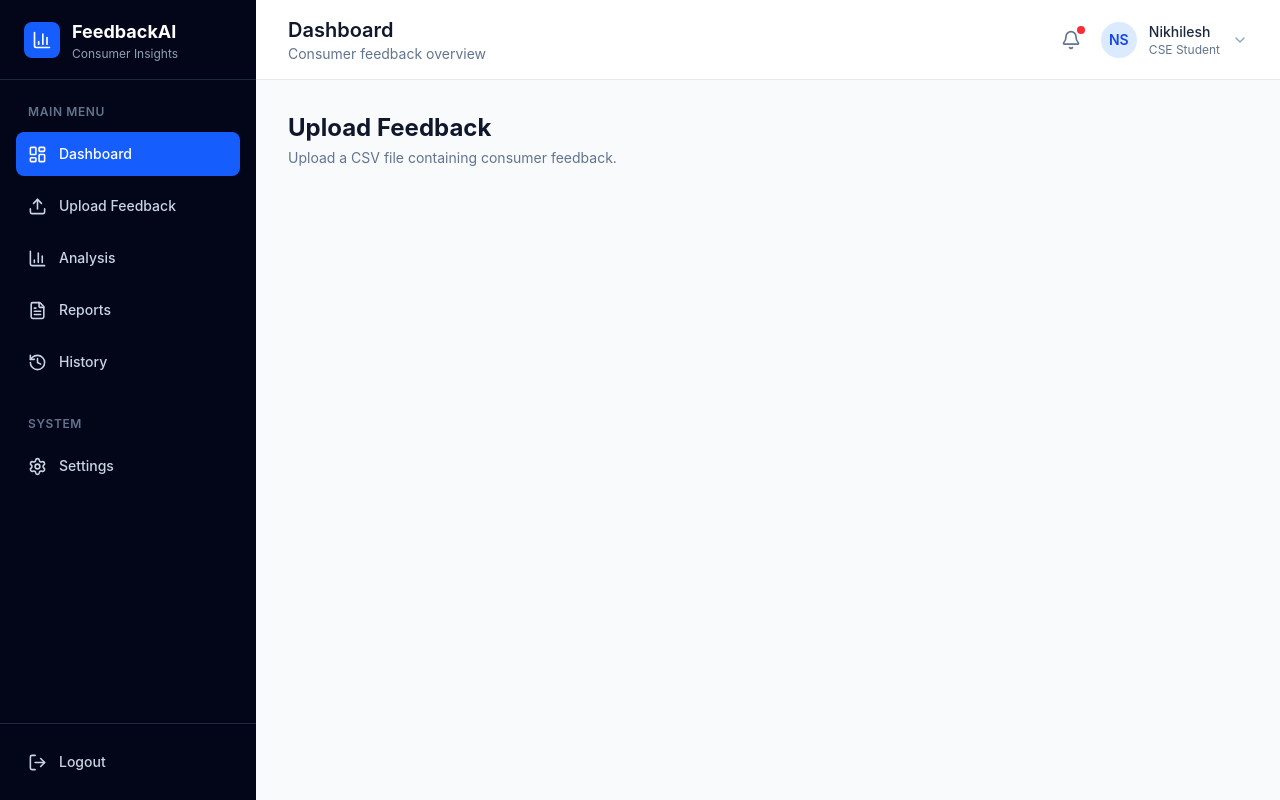
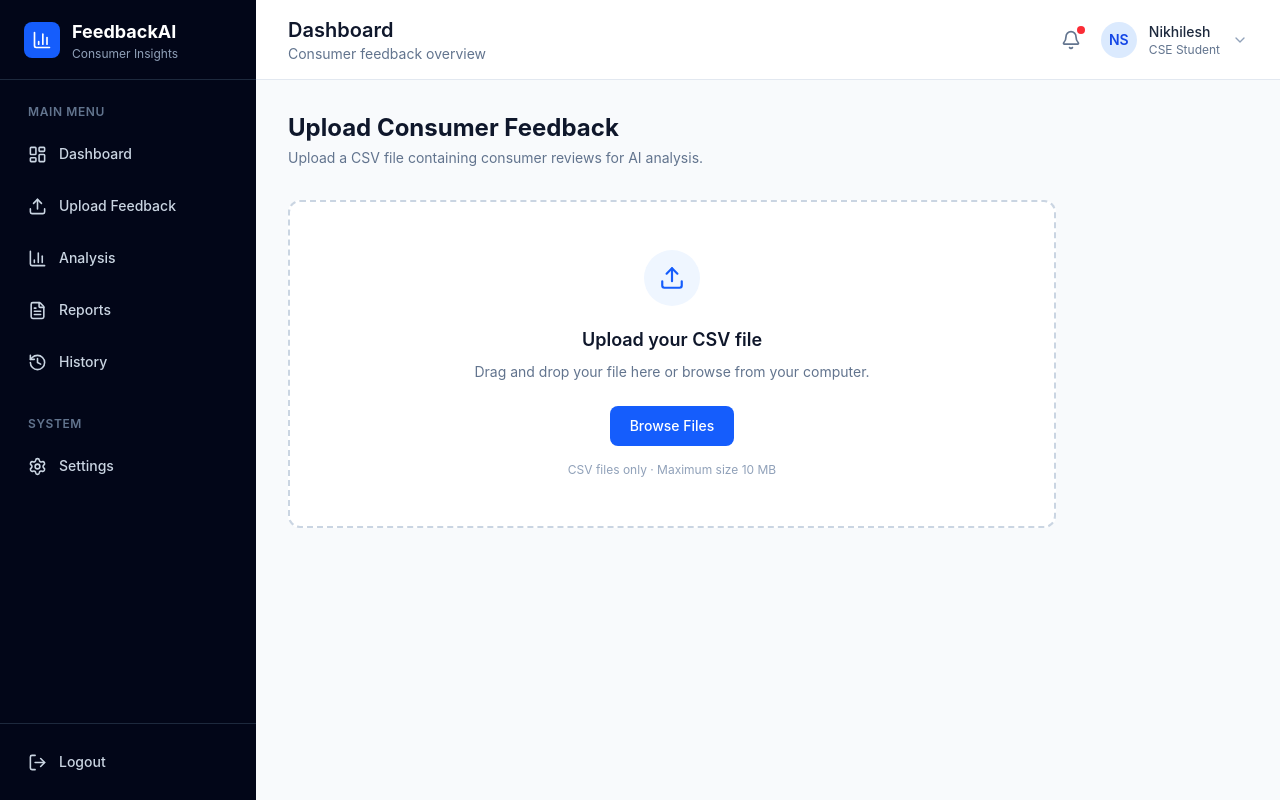
Before and after one commit to S19nikhilesh/ai-consumer-feedback-analysis, a React (Vite) app: page /upload in a window 1280 px wide. Built offline with nearby package versions, Linux system fonts and the light colour scheme.

Commit message:
Build feedback upload interface

```diff
--- a/src/components/Sidebar.jsx
+++ b/src/components/Sidebar.jsx
@@ -34,10 +34,12 @@ import { Link } from "react-router-dom";
           </p>
 
           <div className="space-y-2">
-            <button className="w-full flex items-center gap-3 px-3 py-3 rounded-lg bg-blue-600 text-white">
+            <Link
+              to="/"
+              className="w-full flex items-center gap-3 px-3 py-3 rounded-lg text-slate-300 hover:bg-slate-800 transition">
               <LayoutDashboard size={19} />
               <span className="text-sm font-medium">Dashboard</span>
-            </button>
+            </Link>
 
             <Link
               to="/upload"
--- a/src/pages/UploadFeedback.jsx
+++ b/src/pages/UploadFeedback.jsx
@@ -1,15 +1,141 @@
+import { useState } from "react";
+import { Upload, FileText, X } from "lucide-react";
+
 const UploadFeedback = () => {
-    return (
-      <div className="p-8">
+  const [file, setFile] = useState(null);
+
+  const handleFileChange = (e) => {
+    const selectedFile = e.target.files[0];
+
+    if (!selectedFile) return;
+
+    if (selectedFile.type !== "text/csv" && !selectedFile.name.endsWith(".csv")) {
+      alert("Please select a CSV file.");
+      return;
+    }
+
+    if (selectedFile.size > 10 * 1024 * 1024) {
+      alert("File size must be less than 10 MB.");
+      return;
+    }
+
+    setFile(selectedFile);
+  };
+
+  const removeFile = () => {
+    setFile(null);
+  };
+
+  return (
+    <div className="p-8">
+
+      {/* Page Header */}
+      <div className="mb-8">
         <h2 className="text-2xl font-bold text-slate-900">
-          Upload Feedback
+          Upload Consumer Feedback
         </h2>
 
         <p className="text-sm text-slate-500 mt-1">
-          Upload a CSV file containing consumer feedback.
+          Upload a CSV file containing consumer reviews for AI analysis.
         </p>
       </div>
-    );
-  };
 
-  export default UploadFeedback;
+
+      <div className="max-w-3xl">
+
+        {/* Upload Box */}
+        <div className="bg-white border-2 border-dashed border-slate-300 rounded-xl p-12 text-center">
+
+          <div className="h-14 w-14 mx-auto rounded-full bg-blue-50 flex items-center justify-center">
+            <Upload className="text-blue-600" size={26} />
+          </div>
+
+          <h3 className="mt-5 text-lg font-semibold text-slate-900">
+            Upload your CSV file
+          </h3>
+
+          <p className="text-sm text-slate-500 mt-2">
+            Drag and drop your file here or browse from your computer.
+          </p>
+
+
+          {/* Hidden File Input */}
+          <input
+            type="file"
+            accept=".csv"
+            id="fileInput"
+            className="hidden"
+            onChange={handleFileChange}
+          />
+
+
+          {/* Browse Button */}
+          <label
+            htmlFor="fileInput"
+            className="inline-block mt-6 px-5 py-2.5 bg-blue-600 text-white rounded-lg text-sm font-medium hover:bg-blue-700 transition cursor-pointer"
+          >
+            Browse Files
+          </label>
+
+
+          <p className="text-xs text-slate-400 mt-4">
+            CSV files only · Maximum size 10 MB
+          </p>
+
+        </div>
+
+
+        {/* Selected File */}
+        {file && (
+          <div className="mt-6 bg-white border border-slate-200 rounded-xl p-5">
+
+            <div className="flex items-center justify-between">
+
+              <div className="flex items-center gap-3">
+
+                <div className="h-10 w-10 rounded-lg bg-blue-50 flex items-center justify-center">
+                  <FileText className="text-blue-600" size={20} />
+                </div>
+
+                <div>
+                  <p className="text-sm font-medium text-slate-900">
+                    {file.name}
+                  </p>
+
+                  <p className="text-xs text-slate-500 mt-1">
+                    {(file.size / 1024 / 1024).toFixed(2)} MB
+                  </p>
+                </div>
+
+              </div>
+
+
+              {/* Remove File */}
+              <button
+                onClick={removeFile}
+                className="p-2 text-slate-400 hover:text-red-500 transition"
+              >
+                <X size={18} />
+              </button>
+
+            </div>
+
+
+            {/* Analyze Button */}
+            <button
+              disabled={!file}
+              className="w-full mt-5 py-3 bg-blue-600 text-white rounded-lg text-sm font-medium hover:bg-blue-700 transition disabled:opacity-50 disabled:cursor-not-allowed"
+            >
+              Analyze Feedback
+            </button>
+
+          </div>
+        )}
+
+      </div>
+
+    </div>
+  );
+};
+
+export default UploadFeedback;
```
